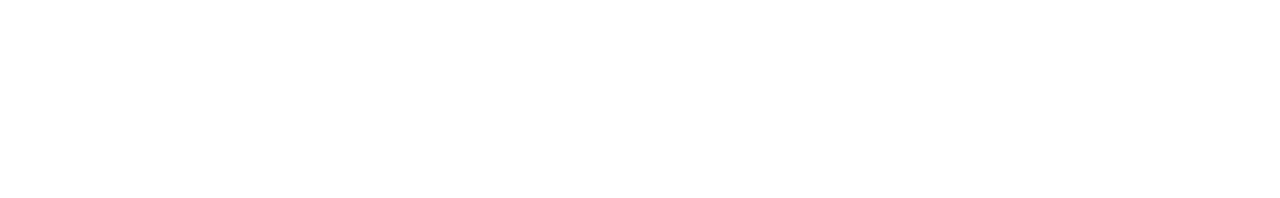
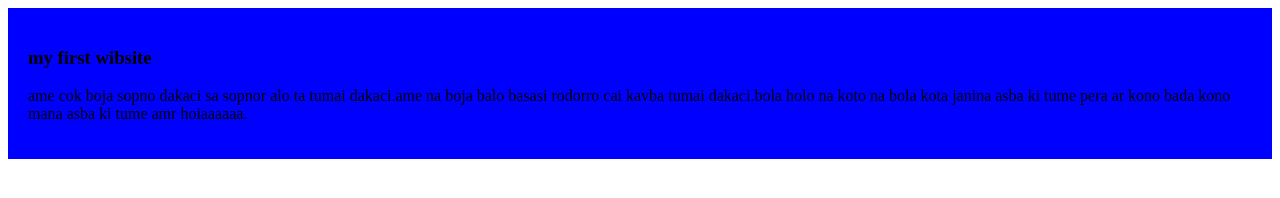
Before and after one commit to tohidul202524/my-simple-wibsite, a plain HTML site: page index.htm in a window 1280 px wide. Drawn offline with Linux system fonts and the light colour scheme.

Commit message:
my first blog

```diff
--- a/index.htm
+++ b/index.htm
@@ -4,8 +4,13 @@
     <meta charset="UTF-8">
     <meta name="viewport" content="width=device-width, initial-scale=1.0">
     <title>my simple wibsite</title>
+    <link rel="stylesheet" href="style/blog.css">
 </head>
 <body>
+    <div>
+        <h3>my first wibsite</h3>
+        <p>ame cok boja sopno dakaci sa sopnor alo ta tumai dakaci.ame na boja balo basasi rodorro cai kavba tumai dakaci.bola holo na koto na bola kota janina asba ki tume pera ar kono bada kono mana asba ki tume amr hoiaaaaaa.</p>
+    </div>
 
 </body>
 </html>
--- /dev/null
+++ b/style/blog.css
@@ -0,0 +1,4 @@
+div{
+    background-color: blue;
+    padding: 20px;
+}
```
